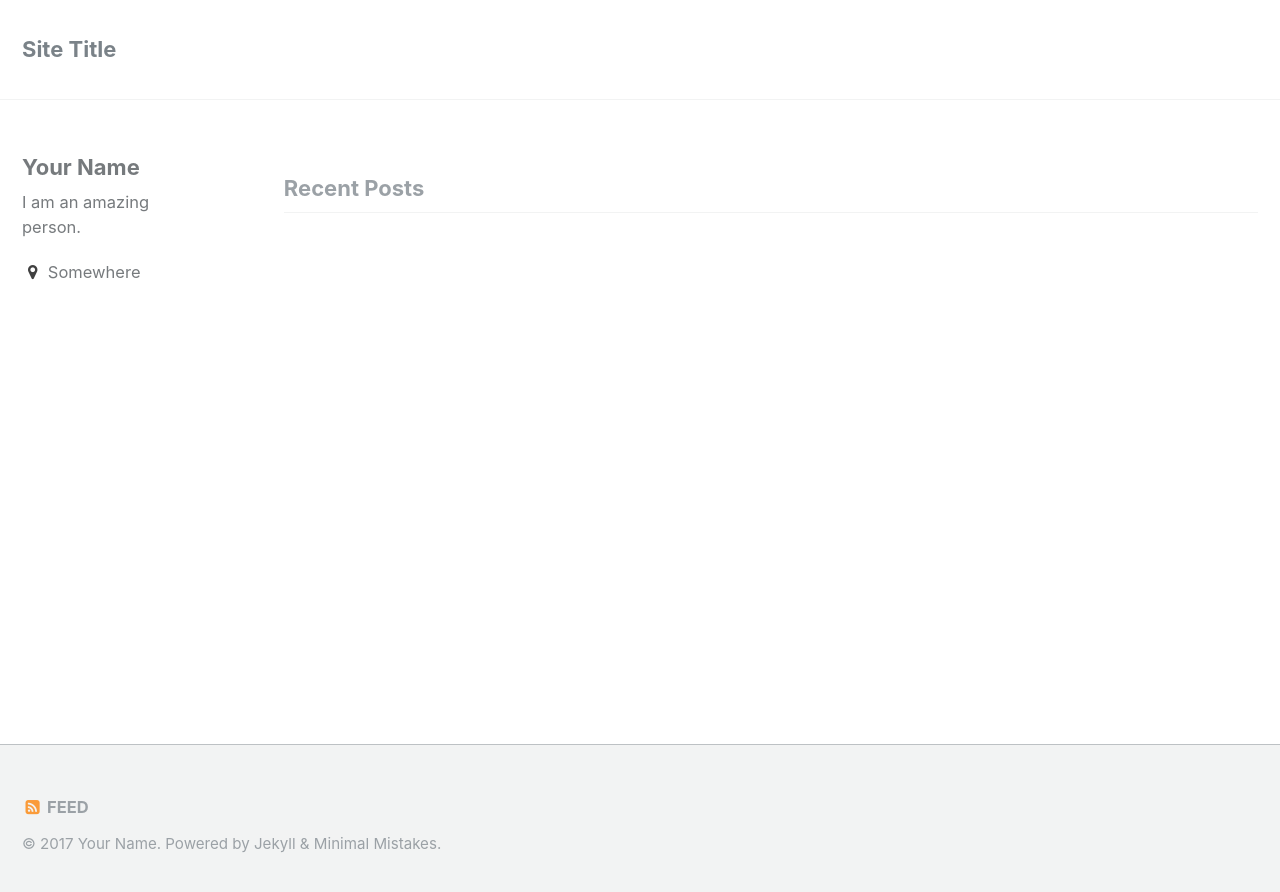
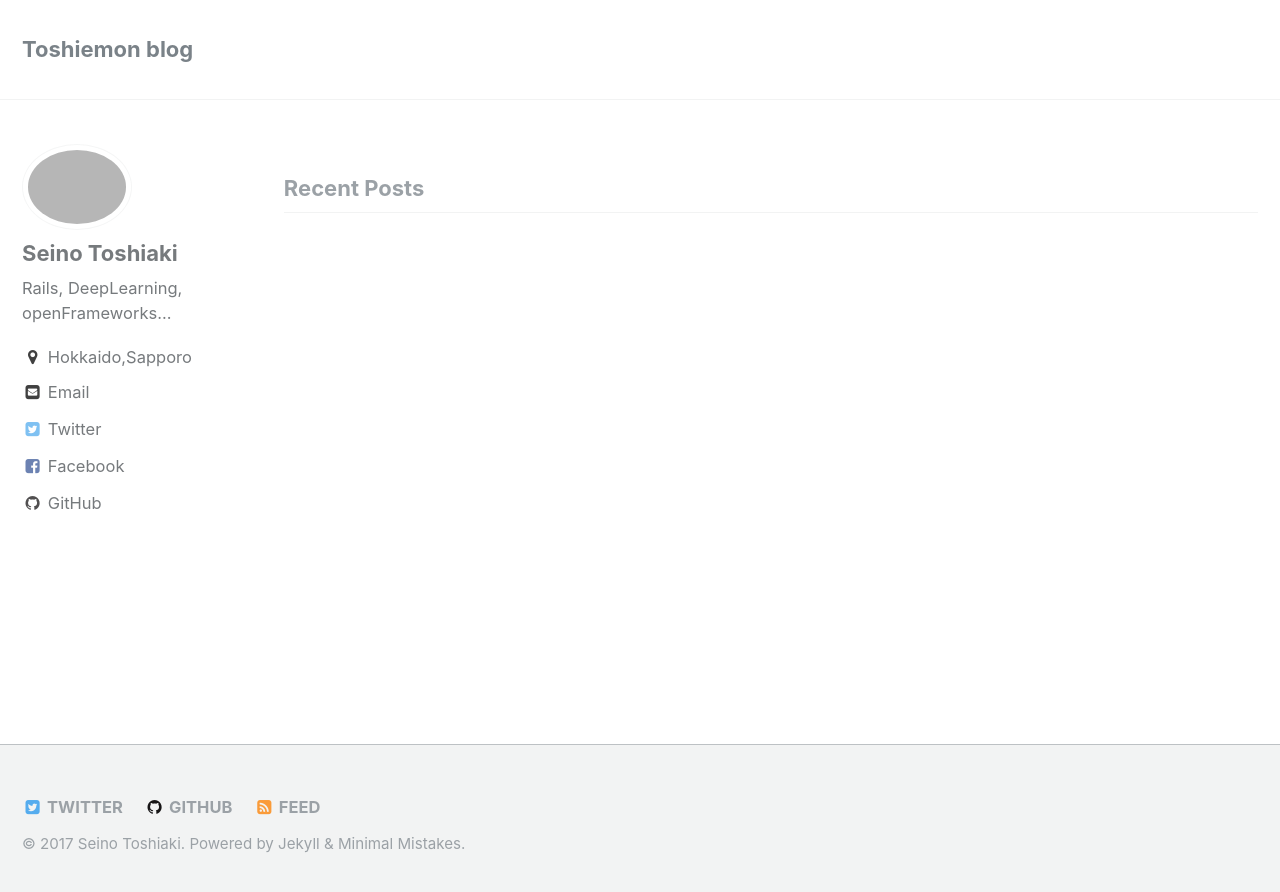
Before and after one commit to toshiemon18/toshiemon18.github.io, a Jekyll site: the page built from index.html, in a window 1280 px wide. Shown: the top 892 px of the page. Built offline with Jekyll 4.4.1, drawn with Linux system fonts in a browser that asks for light colours; the list of posts is cut into pages by our own code.

Commit message:
Update config

```diff
--- a/_config.yml
+++ b/_config.yml
@@ -7,16 +7,15 @@
 
 # Site Settings
 locale                   : "ja-JP"
-title                    : "Site Title"
-title_separator          : "-"
-name                     : "Your Name"
-description              : "An amazing website."
-url                      : # the base hostname & protocol for your site e.g. "https://mmistakes.github.io"
-baseurl                  : # the subpath of your site, e.g. "/blog"
-repository               : # GitHub username/repo-name e.g. "mmistakes/minimal-mistakes"
+title                    : "Toshiemon blog"
+title_separator          : "."
+name                     : "Seino Toshiaki"
+description              : "健忘録とかいろいろ技術的なサムシングを"
+url                      : "https://toshiemon18.github.io"
+baseurl                  :
+repository               : "toshiemon18/pages_project"
 teaser                   : # path of fallback teaser image, e.g. "/assets/images/500x300.png"
 # breadcrumbs            : false # true, false (default)
-words_per_minute         : 200
 comments:
   provider               : # false (default), "disqus", "discourse", "facebook", "google-plus", "staticman", "custom"
   disqus:
@@ -55,11 +54,7 @@ yandex_site_verification :
 
 # Social Sharing
 twitter:
-  username               :
-facebook:
-  username               :
-  app_id                 :
-  publisher              :
+  username               : "toshiemon18"
 og_image                 : # Open Graph/Twitter default site image
 # For specifying social profiles
 # - https://developers.google.com/structured-data/customize/social-profiles
@@ -77,19 +72,19 @@ analytics:
 
 # Site Author
 author:
-  name             : "Your Name"
-  avatar           : # path of avatar image, e.g. "/assets/images/bio-photo.jpg"
-  bio              : "I am an amazing person."
-  location         : "Somewhere"
-  email            :
+  name             : "Seino Toshiaki"
+  avatar           : "/assets/images/icon2.jpg"
+  bio              : "Rails, DeepLearning, openFrameworks..."
+  location         : "Hokkaido,Sapporo"
+  email            : "st12318@gmail.com"
   uri              :
   bitbucket        :
   codepen          :
   dribbble         :
   flickr           :
-  facebook         :
+  facebook         : "toshiemon18"
   foursquare       :
-  github           :
+  github           : "toshiemon18"
   google_plus      :
   keybase          :
   instagram        :
@@ -100,7 +95,7 @@ author:
   stackoverflow    : # "123456/username" (the last part of your profile url, e.g. http://stackoverflow.com/users/123456/username)
   steam            :
   tumblr           :
-  twitter          :
+  twitter          : "toshiemon18"
   vine             :
   weibo            :
   xing             :
```
